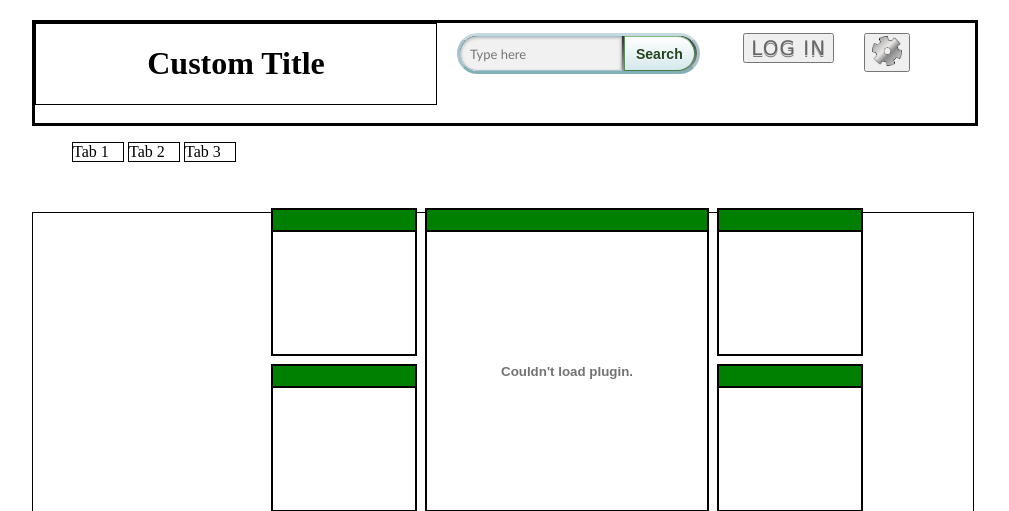
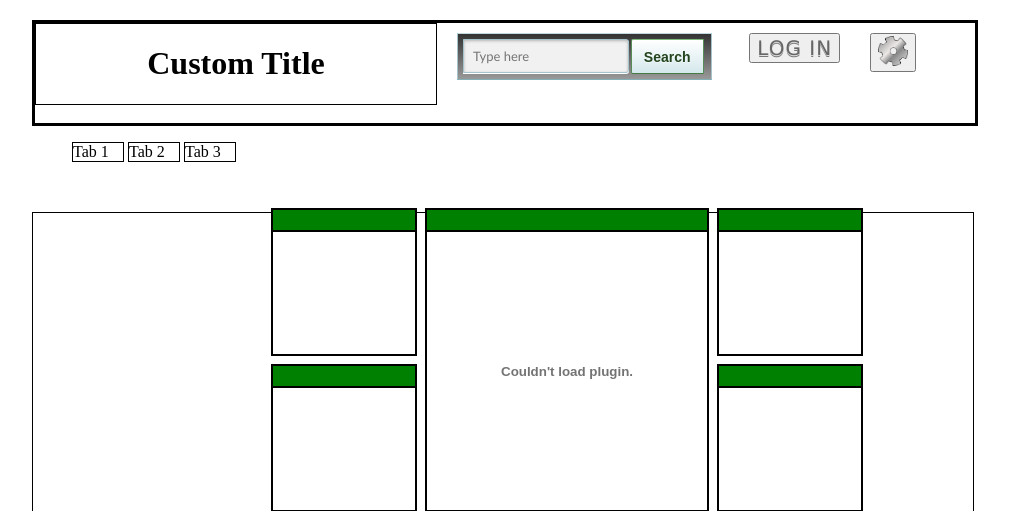
Before and after one commit to MRBrown-VIU/310project, a PHP site: page / in a window 1280 px wide. Shown: the top 511 px of the page, without its empty margins (138-1147 px from the left). Run offline with PHP 8.4, Linux system fonts and the light colour scheme; some libraries are stand-ins or nearby versions.

Commit message:
fixed bar

```diff
--- a/style.css
+++ b/style.css
@@ -67,14 +67,12 @@ html, body { height:100%; margin: 0; padding: 0; text-align: center; }
 	    background-image: -moz-linear-gradient(#333, #999);
 	    background-image: -webkit-gradient(linear,left bottom,left top,color-stop(0, #999),color-stop(1, #333));
 
-	    -moz-border-radius: 35px;
-	    border-radius: 35px;
-
-	    border-width: 3px;
+	    border-width: 1px;
 	    border-style: solid;
 	    border-color: #c4d9df #a4c3ca #83afb7;
 	    width: 100%;
 	    height: 35px;
+        padding: 5px;
 	    overflow: hidden; /* Clear floats */
     }
 
@@ -86,14 +84,14 @@ html, body { height:100%; margin: 0; padding: 0; text-align: center; }
     #search
     {
 	    padding: 5px 9px;
-	    height: 23px;
+	    height: 22px;
 	    width: 60%;
 	    border: 1px solid #a4c3ca;
 	    font: normal 13px 'trebuchet MS', arial, helvetica;
 	    background: #f1f1f1;
 
-	    -moz-border-radius: 50px 3px 3px 50px;
-	     border-radius: 50px 3px 3px 50px;
+	    -moz-border-radius: 0px 3px 3px 0px;
+	     border-radius: 0px 3px 3px 0px;
 	     -moz-box-shadow: 0 1px 3px rgba(0, 0, 0, 0.25) inset, 0 1px 0 rgba(255, 255, 255, 1);
 	     -webkit-box-shadow: 0 1px 3px rgba(0, 0, 0, 0.25) inset, 0 1px 0 rgba(255, 255, 255, 1);
 	     box-shadow: 0 1px 3px rgba(0, 0, 0, 0.25) inset, 0 1px 0 rgba(255, 255, 255, 1);
@@ -106,7 +104,7 @@ html, body { height:100%; margin: 0; padding: 0; text-align: center; }
 	    background-image: -webkit-gradient(linear,left bottom,left top,color-stop(0, #d4e8ec),color-stop(1, #FFF));
 
 	    -moz-border-radius: 2px 50px 50px 2px;
-	    border-radius: 2px 50px 50px 2px;
+	    border-radius: 2px 0px 0px 2px;
 
 	    border-width: 1px;
 	    border-style: solid;
@@ -130,7 +128,7 @@ html, body { height:100%; margin: 0; padding: 0; text-align: center; }
 
     #submitSearch:active
     {
-	    background: #FFF;
+	    background: #F1F1F1;
 	    outline: none;
     }
 
@@ -166,9 +164,6 @@ html, body { height:100%; margin: 0; padding: 0; text-align: center; }
     {
         width: 350px;
         border: 1px solid #ccc;
-        -moz-border-radius: 5px;
-        -webkit-border-radius: 5px;
-        border-radius: 5px;
         -moz-box-shadow: 0 1px 1px #ccc inset, 0 1px 0 #fff;
         -webkit-box-shadow: 0 1px 1px #ccc inset, 0 1px 0 #fff;
         box-shadow: 0 1px 1px #ccc inset, 0 1px 0 #fff;
```
Lines whose indentation alone changed are shown as unchanged.
